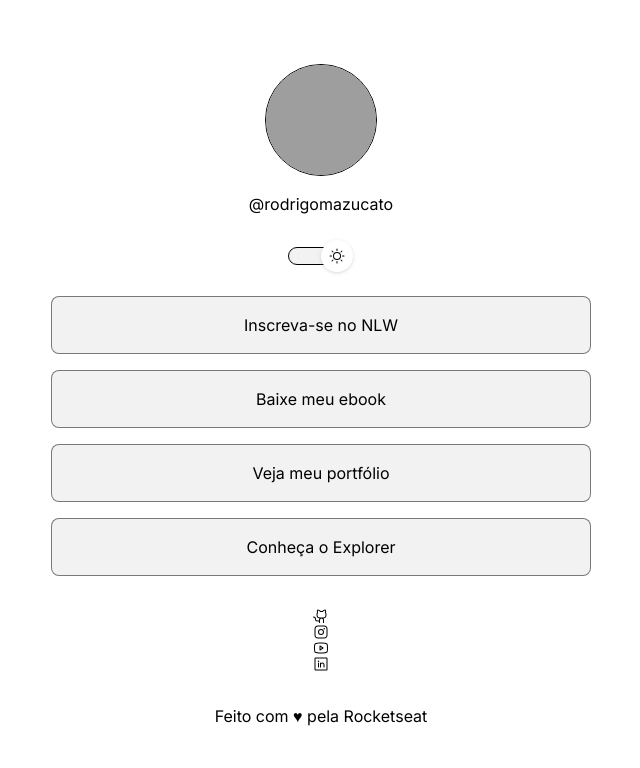
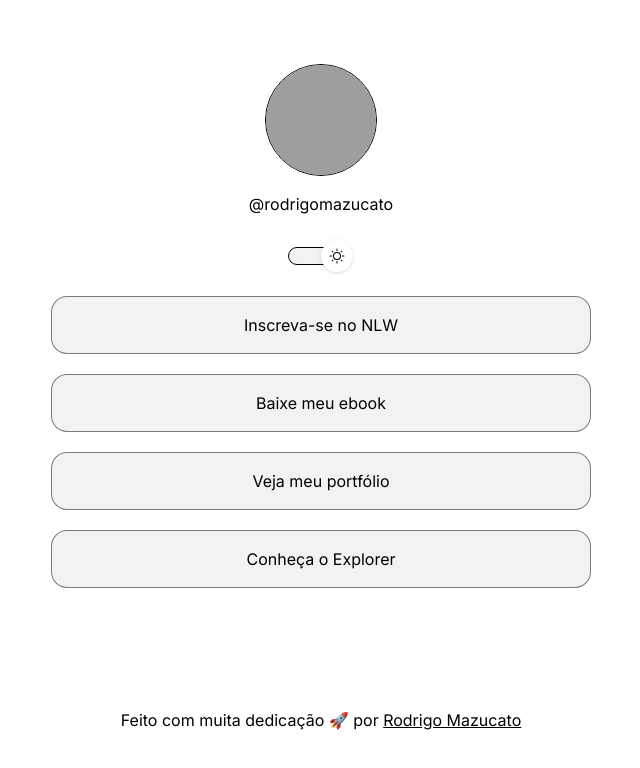
Before and after one commit to rodrigomazucato/dev-links-tailwind, a React (Vite) app: page / in a window 1280 px wide. Shown: the top 768 px of the page, without its empty margins (319-959 px from the left). Built offline with nearby package versions, Linux system fonts and the light colour scheme; grey boxes are pictures that could not be loaded; some icons are missing.

Commit message:
feat: atualizar estilos dos ícones sociais

```diff
--- a/index.html
+++ b/index.html
@@ -8,9 +8,9 @@
       href="https://fonts.googleapis.com/css2?family=Inter:ital,opsz,wght@0,14..32,100..900;1,14..32,100..900&display=swap"
       rel="stylesheet"
     />
-    <link rel="icon" type="image/svg+xml" href="/vite.svg" />
+    <link rel="icon" type="image/svg+xml" href="/logo-link.png" />
     <meta name="viewport" content="width=device-width, initial-scale=1.0" />
-    <title>Vite + React + TS</title>
+    <title>Dev Links</title>
   </head>
   <body>
     <div id="root"></div>
--- a/package.json
+++ b/package.json
@@ -14,6 +14,7 @@
     "@tailwindcss/vite": "^4.0.9",
     "react": "^18.3.1",
     "react-dom": "^18.3.1",
+    "react-ionicons": "^4.2.1",
     "tailwindcss": "^4.0.9"
   },
   "devDependencies": {
--- a/src/App.tsx
+++ b/src/App.tsx
@@ -1,9 +1,9 @@
 import {
-  GithubLogo,
-  InstagramLogo,
-  YoutubeLogo,
-  LinkedinLogo,
-} from "@phosphor-icons/react";
+  LogoGithub,
+  LogoInstagram,
+  LogoYoutube,
+  LogoLinkedin,
+} from "react-ionicons";
 import { IconeRedeSocial } from "./components/IconeRedeSocial";
 import { LinkContainer } from "./components/LinkContainer";
 import { Switch } from "./components/Switch";
@@ -21,19 +21,21 @@ export function App() {
         <span>@{usuario}</span>
       </div>
       <Switch />
-      <div className="flex flex-col w-full gap-4">
+      <div className="flex flex-col w-full gap-5">
         <LinkContainer texto="Inscreva-se no NLW" />
         <LinkContainer texto="Baixe meu ebook" />
         <LinkContainer texto="Veja meu portfólio" />
         <LinkContainer texto="Conheça o Explorer" />
       </div>
-      <div>
-        <IconeRedeSocial Icone={GithubLogo} />
-        <IconeRedeSocial Icone={InstagramLogo} />
-        <IconeRedeSocial Icone={YoutubeLogo} />
-        <IconeRedeSocial Icone={LinkedinLogo} />
+      <div className="flex justify-between gap-6">
+        <IconeRedeSocial Icone={LogoGithub} href="https://github.com" />
+        <IconeRedeSocial Icone={LogoInstagram} href="https://instagram.com" />
+        <IconeRedeSocial Icone={LogoYoutube} href="https://youtube.com" />
+        <IconeRedeSocial Icone={LogoLinkedin} href="https://linkedin.com" />
       </div>
-      <span>Feito com ♥ pela Rocketseat</span>
+      <span>
+        Feito com muita dedicação 🚀 por <u>Rodrigo Mazucato</u>
+      </span>
     </div>
   );
 }
--- a/src/components/IconeRedeSocial.tsx
+++ b/src/components/IconeRedeSocial.tsx
@@ -1,10 +1,18 @@
-import { IconProps } from "@phosphor-icons/react";
-import { ComponentType } from "react";
+import { ComponentProps, ComponentType } from "react";
 
-interface IconeRedeSocialProps {
-  Icone: ComponentType<IconProps>;
+interface IconeRedeSocialProps extends ComponentProps<"a"> {
+  Icone: ComponentType<any>;
 }
 
-export function IconeRedeSocial({ Icone }: IconeRedeSocialProps) {
-  return <Icone className="text-center" />;
+export function IconeRedeSocial({ Icone, ...props }: IconeRedeSocialProps) {
+  return (
+    <a
+      className="relative flex items-center justify-center cursor-pointer size-14"
+      target="_blank"
+      {...props}
+    >
+      <Icone height="24px" width="24px" />
+      <div className="absolute inset-0 rounded-full hover:bg-highlight-light"></div>
+    </a>
+  );
 }
--- a/src/components/IconeSwitch.tsx
+++ b/src/components/IconeSwitch.tsx
@@ -8,7 +8,7 @@ interface IconeSwitchProps extends ComponentProps<"button"> {
 export function IconeSwitch({ temaEscuroAtivo, ...props }: IconeSwitchProps) {
   return (
     <button
-      className="absolute z-10 flex items-center justify-center w-8 h-8 bg-white rounded-full cursor-pointer focus:outline-8 focus:outline-highlight-light drop-shadow hover:outline-8 hover:outline-highlight-light"
+      className="absolute flex items-center justify-center w-8 h-8 bg-white rounded-full cursor-pointer z-1 focus:outline-8 focus:outline-highlight-light drop-shadow hover:outline-8 hover:outline-highlight-light"
       {...props}
     >
       {temaEscuroAtivo ? (
--- a/src/components/LinkContainer.tsx
+++ b/src/components/LinkContainer.tsx
@@ -5,7 +5,7 @@ export function LinkContainer({ texto }: LinkContainerProps) {
   return (
     <a
       href="#"
-      className="p-4 text-center border rounded-lg bg-surface-light border-stroke-light hover:border-text-light"
+      className="p-4 text-center border rounded-2xl bg-surface-light border-stroke-light hover:border-text-light"
     >
       {texto}
     </a>
```
Also changed, not shown: public/logo-link.png (added), 1 other file (tests, documents, lock files or other folders).
